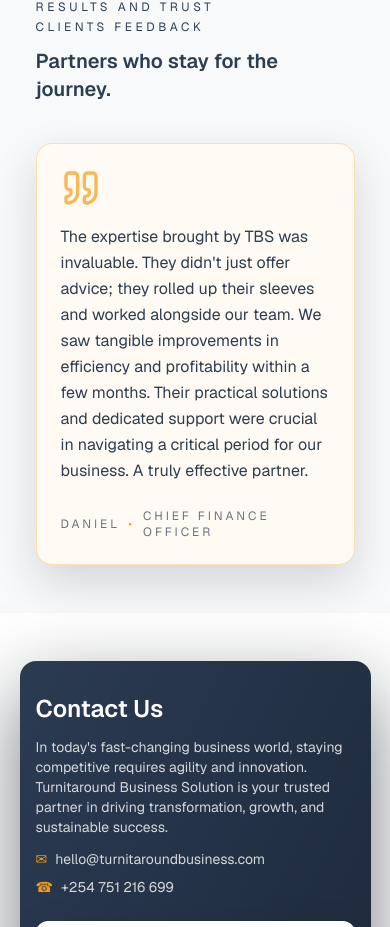
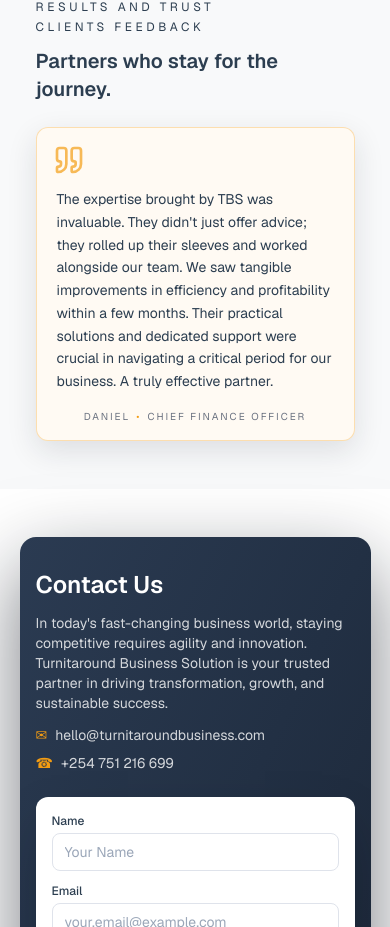
Before and after one commit to Dipxssi/Turn-It-Around, a Next.js app: page / in a window 390 px wide. Shown: the part 6733-7660 px from the top of the page. Built offline with nearby package versions, Linux system fonts and the light colour scheme.

Commit message:
Changed the config file

```diff
--- a/next.config.ts
+++ b/next.config.ts
@@ -1,7 +1,13 @@
 import type { NextConfig } from "next";
 
 const nextConfig: NextConfig = {
+  // 🔑 Required for Hosting Africa (static hosting)
+  output: "export",
+
+  // 🔑 Required because next/image optimization
+  // does NOT work on shared hosting
   images: {
+    unoptimized: true,
     remotePatterns: [
       {
         protocol: "https",
@@ -15,7 +21,6 @@ const nextConfig: NextConfig = {
         protocol: "https",
         hostname: "*.plane.so",
       },
-      // Add more domains as needed
       {
         protocol: "https",
         hostname: "images.unsplash.com",
--- a/src/app/page.tsx
+++ b/src/app/page.tsx
@@ -313,21 +313,21 @@ export default function Home() {
           <p className="text-xs md:text-sm uppercase tracking-[0.3em] md:tracking-[0.35em] text-[#2c3e50]">results and trust</p>
           <p className="text-xs md:text-sm uppercase tracking-[0.3em] md:tracking-[0.35em] text-[#2c3e50] mt-1 md:mt-2">clients feedback</p>
           <h2 className="mt-3 md:mt-4 text-xl md:text-2xl lg:text-3xl font-semibold text-[#2c3e50]">Partners who stay for the journey.</h2>
-          <div className="mt-10">
-            <div className="flex flex-wrap justify-center gap-6">
+          <div className="mt-6 md:mt-10">
+            <div className="flex flex-wrap justify-center gap-4 md:gap-6">
               {testimonials.map((testimonial, index) => (
                 <figure
                   key={`${testimonial.author}-${index}`}
-                  className="relative w-full max-w-[520px] overflow-visible rounded-2xl border border-[#f39c12]/30 bg-[#fffaf3] p-6 md:p-10 shadow-[0_18px_45px_rgba(24,34,50,0.16)]"
+                  className="relative w-full sm:w-[calc(100%-2rem)] md:w-full md:max-w-[520px] overflow-visible rounded-xl md:rounded-2xl border border-[#f39c12]/30 bg-[#fffaf3] p-4 sm:p-6 md:p-10 shadow-[0_10px_30px_rgba(24,34,50,0.12)] md:shadow-[0_18px_45px_rgba(24,34,50,0.16)]"
                 >
-                  <Quote className="mb-4 block h-10 w-10 md:h-12 md:w-12 text-[#f39c12]/70" />
-                  <p className="text-base md:text-lg leading-relaxed text-[#2c3e50]">
+                  <Quote className="mb-3 md:mb-4 block h-8 w-8 sm:h-10 sm:w-10 md:h-12 md:w-12 text-[#f39c12]/70" />
+                  <p className="text-sm sm:text-base md:text-lg leading-relaxed text-[#2c3e50] px-1 sm:px-0">
                     {testimonial.quote}
                   </p>
-                  <figcaption className="mt-6 flex items-center justify-center gap-2 text-xs md:text-sm uppercase tracking-[0.25em] text-[#6b7280]">
+                  <figcaption className="mt-4 md:mt-6 flex flex-wrap items-center justify-center gap-1.5 md:gap-2 text-[10px] sm:text-xs md:text-sm uppercase tracking-[0.2em] md:tracking-[0.25em] text-[#6b7280]">
                     <span>{testimonial.author}</span>
                     <span className="text-[#f39c12]">•</span>
-                    <span>{testimonial.role}</span>
+                    <span className="text-center">{testimonial.role}</span>
                   </figcaption>
                 </figure>
               ))}
```
